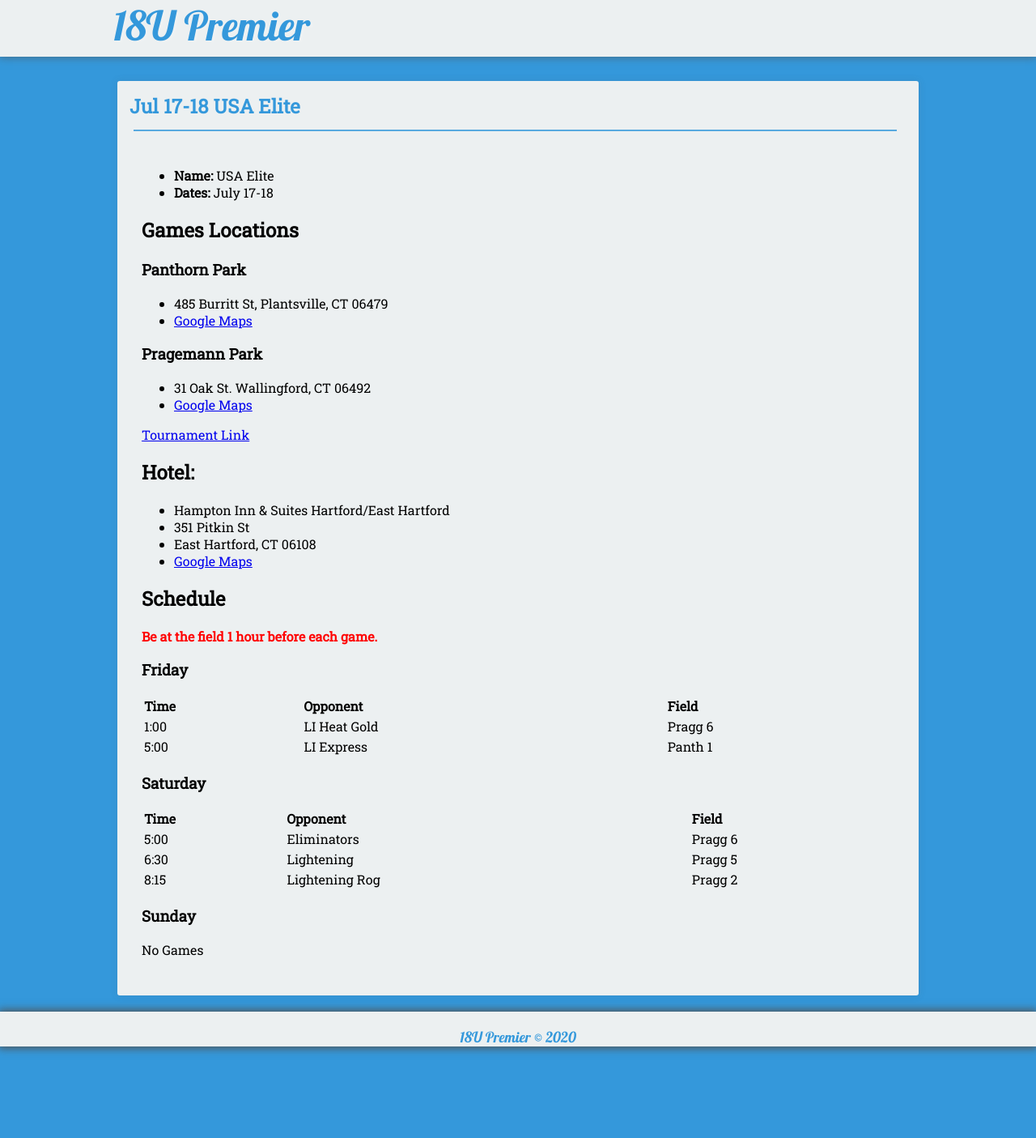
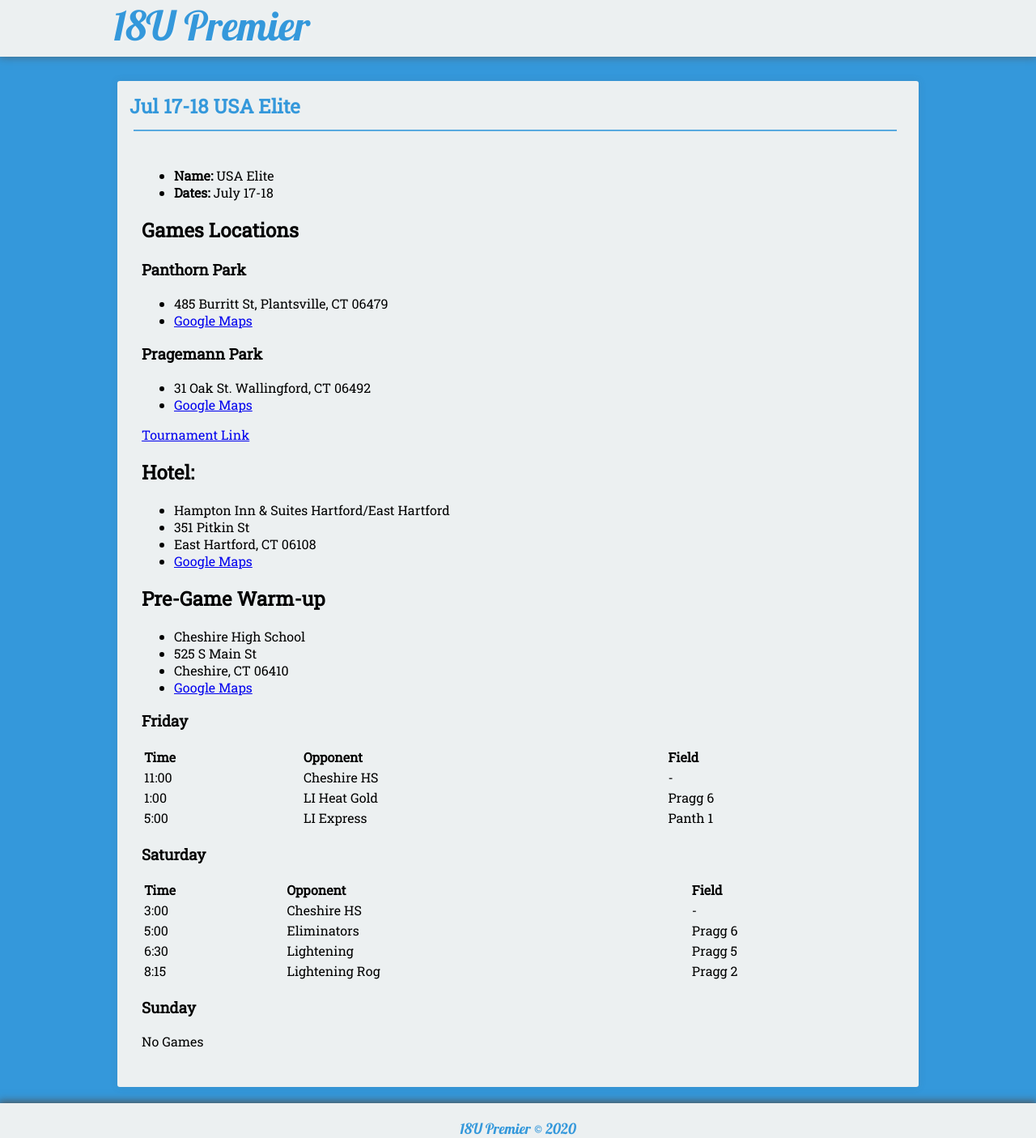
Before and after one commit to seanmerrow/ecf, a Jekyll site: the page built from _posts/2019-08-10-Jun-1-USA-Elite.md, in a window 1280 px wide. Shown: the whole page at 81% size. Built offline with Jekyll 4.4.1, drawn with Linux system fonts in a browser that asks for light colours; nearby versions of some CDN libraries.

Commit message:
Update 2019-08-10-Jun-1-USA-Elite.md

```diff
--- a/_posts/2019-08-10-Jun-1-USA-Elite.md
+++ b/_posts/2019-08-10-Jun-1-USA-Elite.md
@@ -28,13 +28,17 @@ category:
 * East Hartford, CT 06108
 * [Google Maps](https://goo.gl/maps/Si2JvMFhtZJ8awme6)
 
-## Schedule
-**<span style="color:red">Be at the field 1 hour before each game.</span>**
+## Pre-Game Warm-up
+* Cheshire High School
+* 525 S Main St
+* Cheshire, CT 06410
+* [Google Maps](https://goo.gl/maps/cQjN8UbWzLnZx7dY6)
 
 ### Friday
 
 | Time     | Opponent       | Field |
 |:---      |:---            |:---   |
+| 11:00    | Cheshire HS    |  -    |
 | 1:00      | LI Heat Gold  |Pragg 6 |
 | 5:00      | LI Express  |Panth 1 |
 
@@ -42,6 +46,7 @@ category:
 
 | Time     | Opponent       | Field |
 |:---      |:---            |:---   |
+| 3:00     | Cheshire HS    |  -    |
 | 5:00      | Eliminators  |Pragg 6 |
 | 6:30      | Lightening  |Pragg 5 |
 | 8:15      | Lightening Rog  |Pragg 2    |
```
